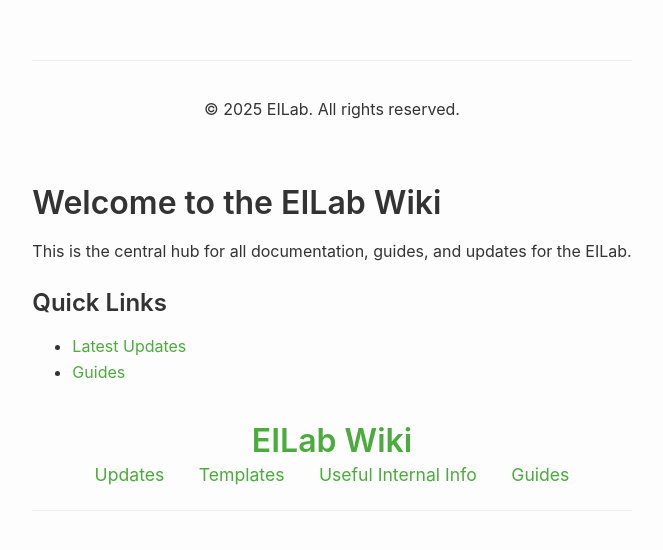
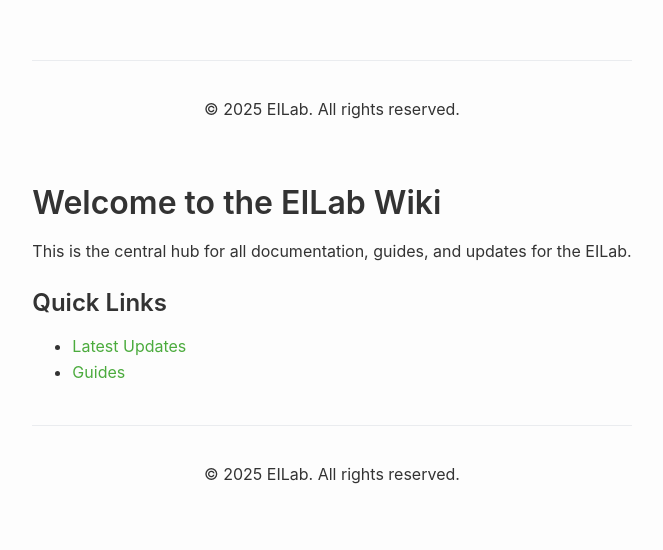
Before and after one commit to cadoraghese/demo_wiki_eilab, a Jekyll site: the page built from index.md, in a window 1280 px wide. Shown: the top 550 px of the page, without its empty margins (308-971 px from the left). Built offline with Jekyll 4.4.1, drawn with Linux system fonts in a browser that asks for light colours.

Commit message:
Update footer.html

```diff
--- a/_includes/footer.html
+++ b/_includes/footer.html
@@ -1,9 +1,3 @@
-<header>
-  <h1><a href="{{ "/" | relative_url }}">{{ site.title }}</a></h1>
-  <nav>
-    <a href="{{ "/Updates" | relative_url }}">Updates</a>
-    <a href="#">Templates</a>
-    <a href="#">Useful Internal Info</a>
-    <a href="{{ "/Guides" | relative_url }}">Guides</a>
-  </nav>
-</header>
+<footer>
+  <p>&copy; {{ "now" | date: "%Y" }} EILab. All rights reserved.</p>
+</footer>
```
